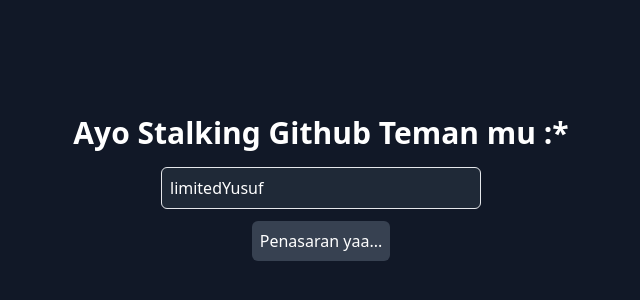
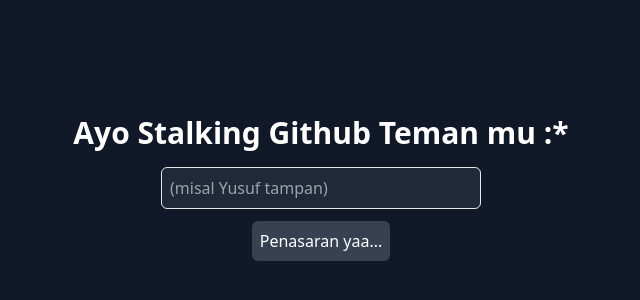
Before and after one commit to limitedYusuf/github-stalk-bpvp, a plain HTML site: page index.html in a window 1280 px wide. Shown: the part 204-504 px from the top of the page, without its empty margins (319-959 px from the left). Drawn offline with nearby package versions, Linux system fonts and the light colour scheme.

Commit message:
init: remove dummy

```diff
--- a/index.html
+++ b/index.html
@@ -103,7 +103,7 @@
          new Vue({
             el: '#app',
             data: {
-               username: 'limitedYusuf',
+               username: '',
                userData: null,
                followers: null,
                repos: null,
```
